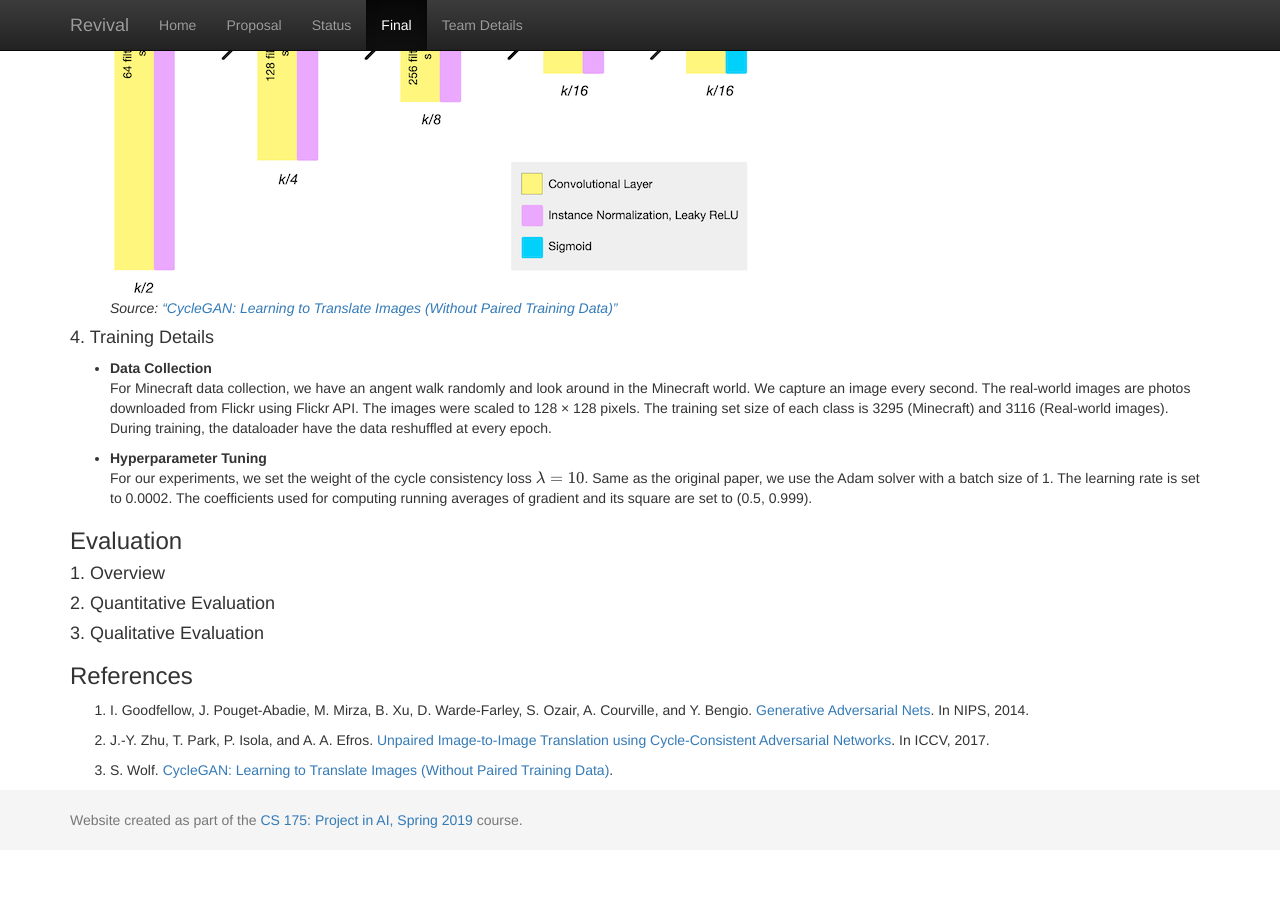
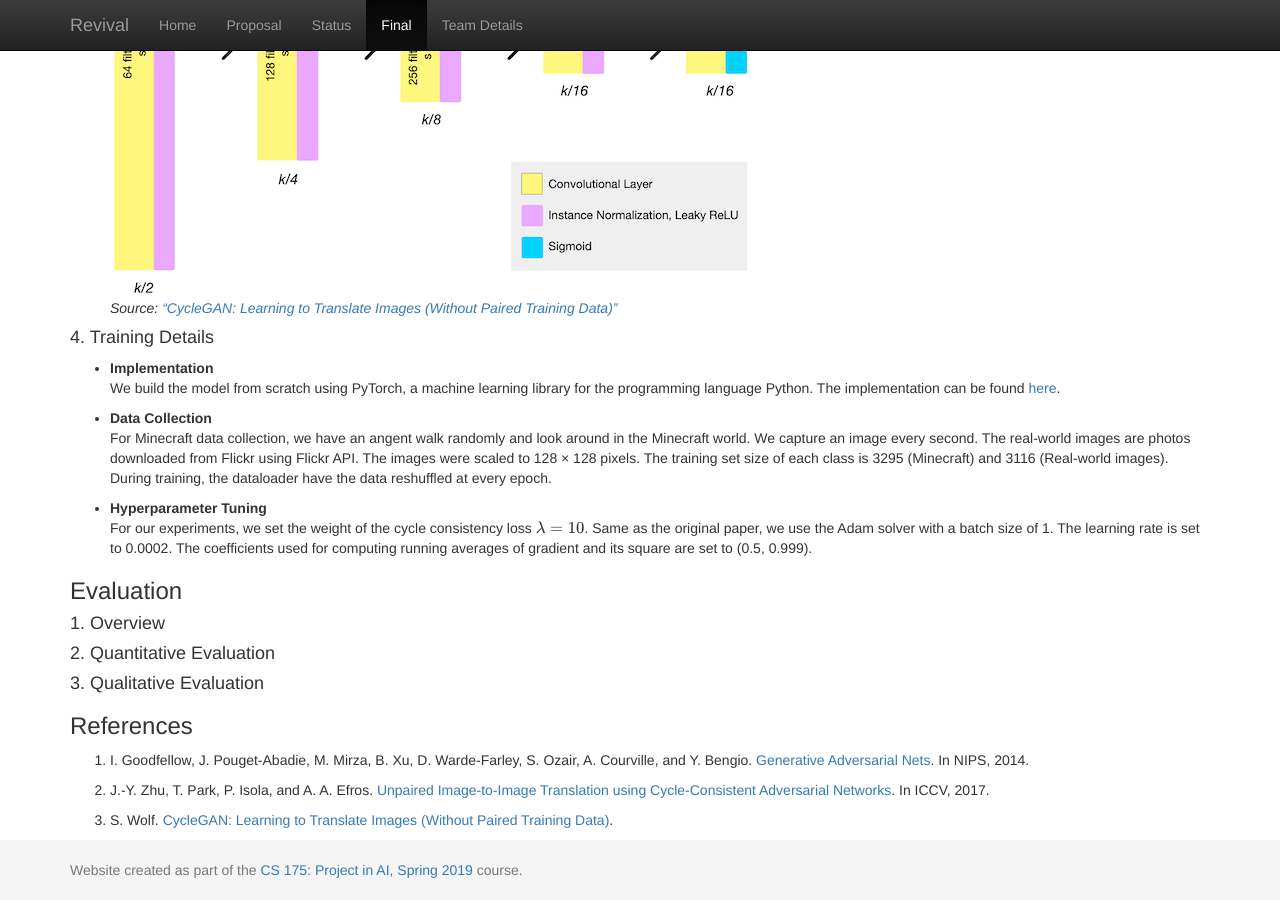
Before and after one commit to sijielu/Revival, a Jekyll site: the page built from docs/final.md, in a window 1280 px wide and 900 px high, scrolled down 2485 px. Built offline with Jekyll 4.4.1, drawn with Linux system fonts in a browser that asks for light colours; formulas are drawn with MathJax 3; before the commit the page ends 3335 px from its top, so only the background shows below that.

Commit message:
Update final.md

```diff
--- a/docs/final.md
+++ b/docs/final.md
@@ -64,6 +64,9 @@ title:  Final Report
   _Source: ["CycleGAN: Learning to Translate Images (Without Paired Training Data)"](https://towardsdatascience.com/cyclegan-learning-to-translate-images-without-paired-training-data-5b4e93862c8d)_
 
 #### 4. Training Details
+- **Implementation**
+  We build the model from scratch using PyTorch, a machine learning library for the programming language Python. The implementation can be found [here](https://github.com/sijielu/Revival).
+
 - **Data Collection**
   For Minecraft data collection, we have an angent walk randomly and look around in the Minecraft world. We capture an image every second. The real-world images are photos downloaded from Flickr using Flickr API. The images were scaled to 128 × 128 pixels. The training set size of each class is 3295 (Minecraft) and 3116 (Real-world images). During training, the dataloader have the data reshuffled at every epoch.
 
```
